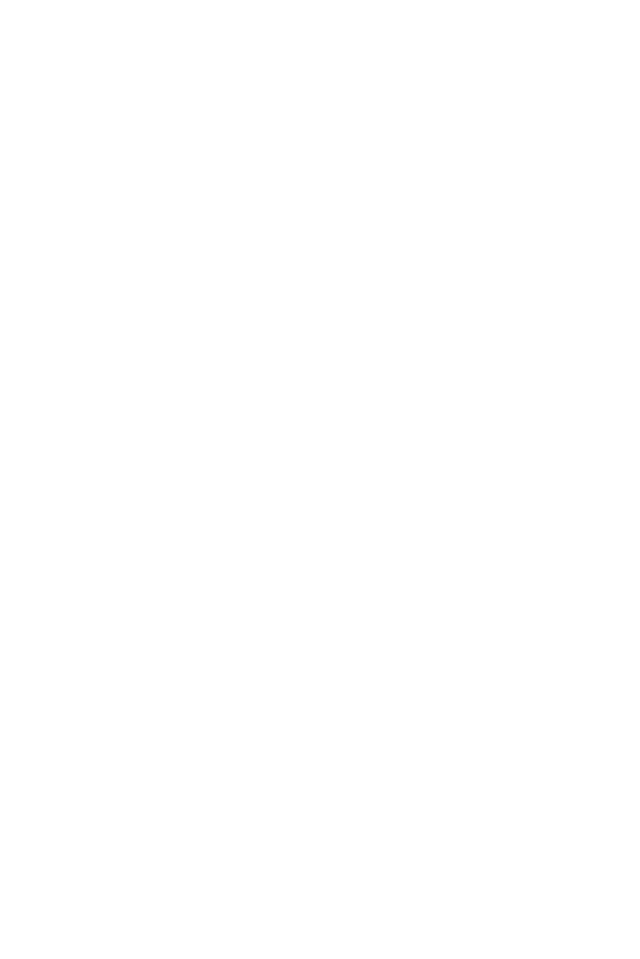
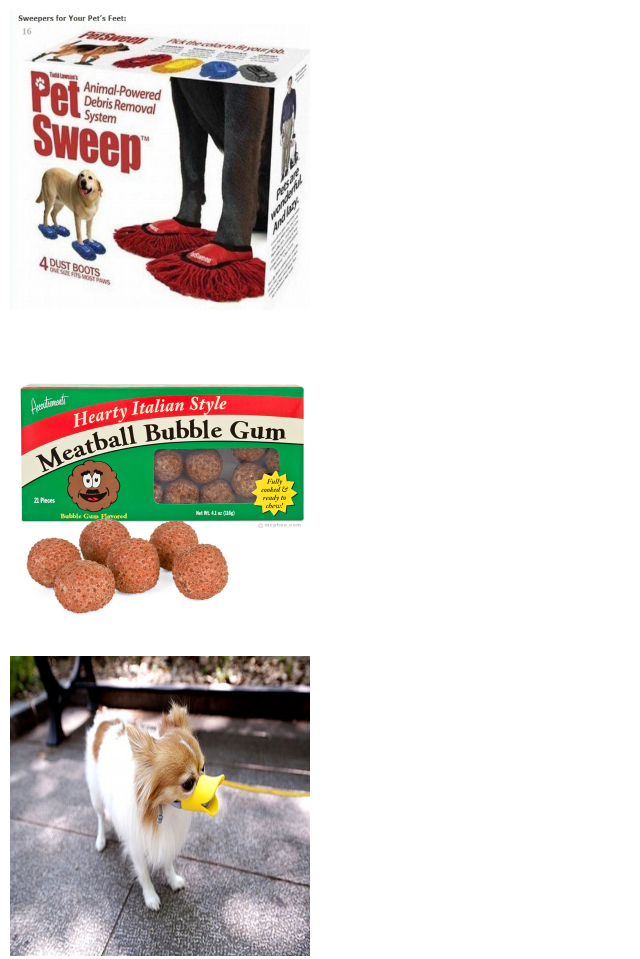
Before and after one commit to CodeHard84/odd-duck, a plain HTML site: page index.html in a window 1280 px wide. Shown: the whole page, without its empty margins (0-640 px from the left). Before the commit the page ends 800 px from the top, so only its background shows below. Drawn offline with Linux system fonts and the light colour scheme; files that its build step writes are made by us from their sources.

Commit message:
First user story done.

```diff
--- a/css/style.css
+++ b/css/style.css
@@ -1,3 +1,10 @@
 .main-container {
   display: grid;
+  grid-template-columns: repeat(3, 1fr);
+  justify-content: center; /* Center the grid items horizontally */
+  align-items: center; /* Center the grid items vertically */
 }
+
+.main-container img {
+  margin: 10px;
+}
--- a/index.html
+++ b/index.html
@@ -3,11 +3,13 @@
 <head>
   <meta charset="UTF-8">
   <meta name="viewport" content="width=device-width, initial-scale=1.0">
+  <link rel="stylesheet" href="reset.css">
+  <link rel="stylesheet" href="style.css">
   <title>Odd Duck</title>
 </head>
 <body>
   <div class="main-container">
-    <div class="pics"></div>
+    <section id="pics"></section>
   </div>
   </body>
   <script src="js/app.js"></script>
--- a/js/app.js
+++ b/js/app.js
@@ -3,7 +3,7 @@
 //----- Global Variables -----//
 
 let products = [];
-let productsTmp = products;
+const imageContainer = document.getElementById('pics');
 
 //----- Constructors ----- //
 
@@ -38,9 +38,32 @@ function genProducts(number) {
 
   while(number > 0) {
     number--;
-    randomProducts[number] = productsTmp.pop();
+    randomProducts[number] = products.pop();
   }
   return randomProducts;
+}
+
+function renderProdcuts(numberofproducts) {
+  // Let's ask genProducts for images
+  let images = genProducts(numberofproducts);
+
+  images.forEach(image => {
+    // console.log(image.name);
+    const img = document.createElement('img');
+    img.src = image.src;
+    img.alt = image.name;
+
+    // Increment the views
+    image.views++;
+
+    // Limit the size for consistency
+    // Set width and height to 100x100
+    img.width = 300;
+    img.height = 300;
+
+    // Create the html
+    imageContainer.appendChild(img);
+  });
 }
 
 //----- Load the array -----//
@@ -70,16 +93,16 @@ const fileNames = [
 fileNames.forEach(fileName => {
   const name = fileName.split('.')[0];
   const src = `./img/${fileName}`;
-  const product = new Product(name, src);
+  const product = new Product(name, src); // <--- GPT helped with this line.
   products.push(product);
 });
 
 // End GPT.
 
 //----- Kickoff -----//
+renderProdcuts(3);
 
 // Generate some products.
-console.log(genProducts(3));
+
 
 // Debug
-console.log(productsTmp);
```
